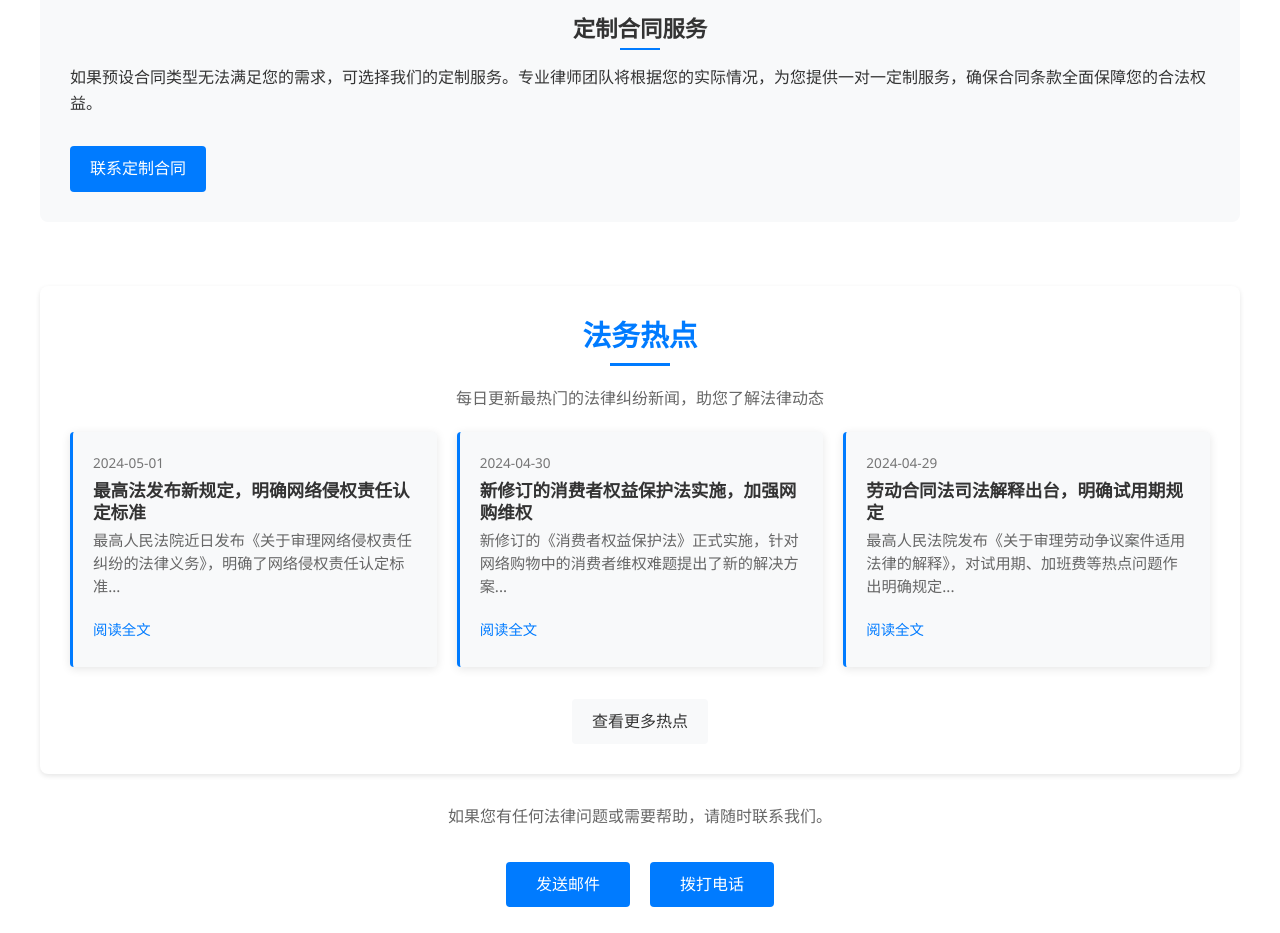
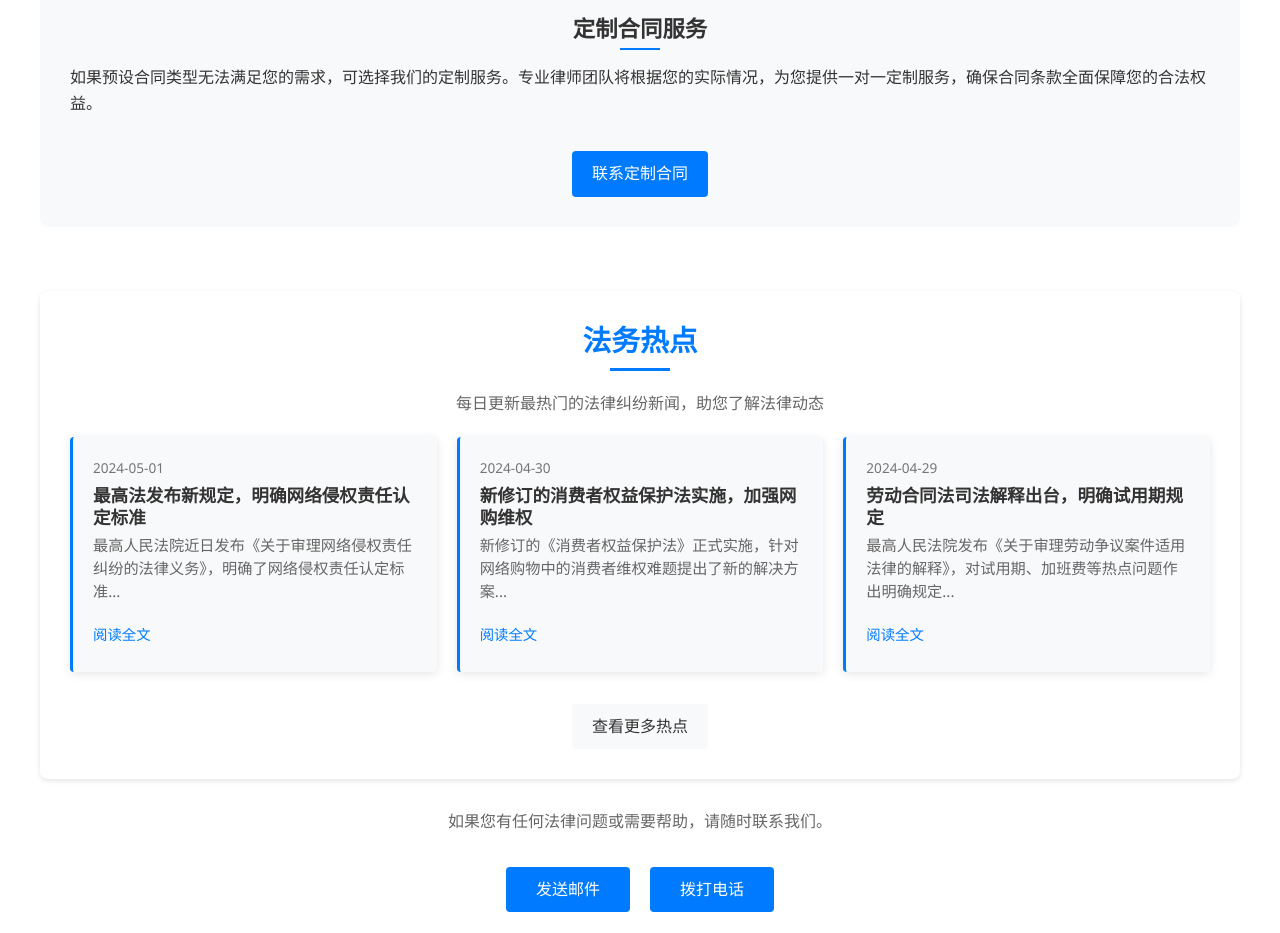
Before and after one commit to amylixing/tianji-law-website, a plain HTML site: page index.html in a window 1280 px wide. Shown: the part 3600-4533 px from the top of the page. Drawn offline with Linux system fonts and the light colour scheme.

Commit message:
按钮居中显示

```diff
--- a/index.html
+++ b/index.html
@@ -1050,7 +1050,9 @@
             <div class="custom-contract">
                 <h3 class="subsection-title">定制合同服务</h3>
                 <p>如果预设合同类型无法满足您的需求，可选择我们的定制服务。专业律师团队将根据您的实际情况，为您提供一对一定制服务，确保合同条款全面保障您的合法权益。</p>
-                <a href="javascript:void(0)" class="custom-btn" onclick="showPhoneDialog()">联系定制合同</a>
+                <div style="text-align: center; margin-top: 20px;">
+                    <a href="javascript:void(0)" class="custom-btn" onclick="showPhoneDialog()">联系定制合同</a>
+                </div>
             </div>
         </section>
 
```
